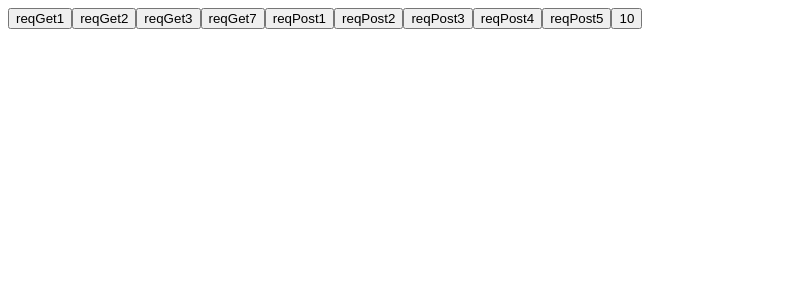
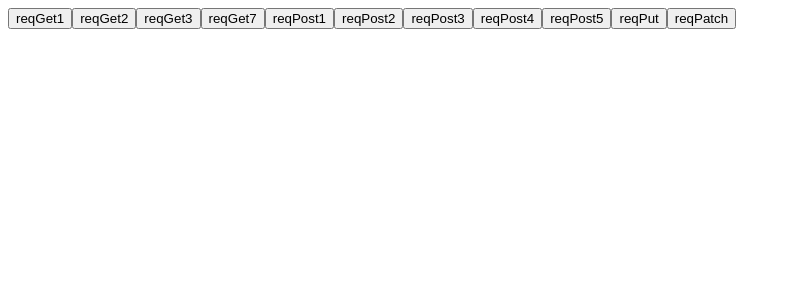
Before and after one commit to gyeonggumun/korit_9_gov_react, a React (Vite) app: page / in a window 1280 px wide. Shown: the top 300 px of the page, without its empty margins (0-791 px from the left). Built offline with nearby package versions, Linux system fonts and the light colour scheme.

Commit message:
put, patch 요청

```diff
--- a/src/ch04/Axios04.jsx
+++ b/src/ch04/Axios04.jsx
@@ -126,6 +126,19 @@ function Axios04() {
         inputElement.click();
     }
 
+    const reqPutOnClick = () => {
+        api.put("/req/data1/30", {
+            name: "김준이",
+            age: 33,
+        });
+    }
+
+    const reqPatchOnClick = () => {
+        api.patch("/req/data1/30", {
+            name: "김준이",
+        });
+    }
+
 
     return <>
         <button onClick={reqGetOnClick1}>reqGet1</button>
@@ -137,7 +150,8 @@ function Axios04() {
         <button onClick={reqPostOnClick3}>reqPost3</button>
         <button onClick={reqPostOnClick4}>reqPost4</button>
         <button onClick={reqPostOnClick5}>reqPost5</button>
-        <button>10</button>
+        <button onClick={reqPutOnClick}>reqPut</button>
+        <button onClick={reqPatchOnClick}>reqPatch</button>
 
     </>
 }
```
